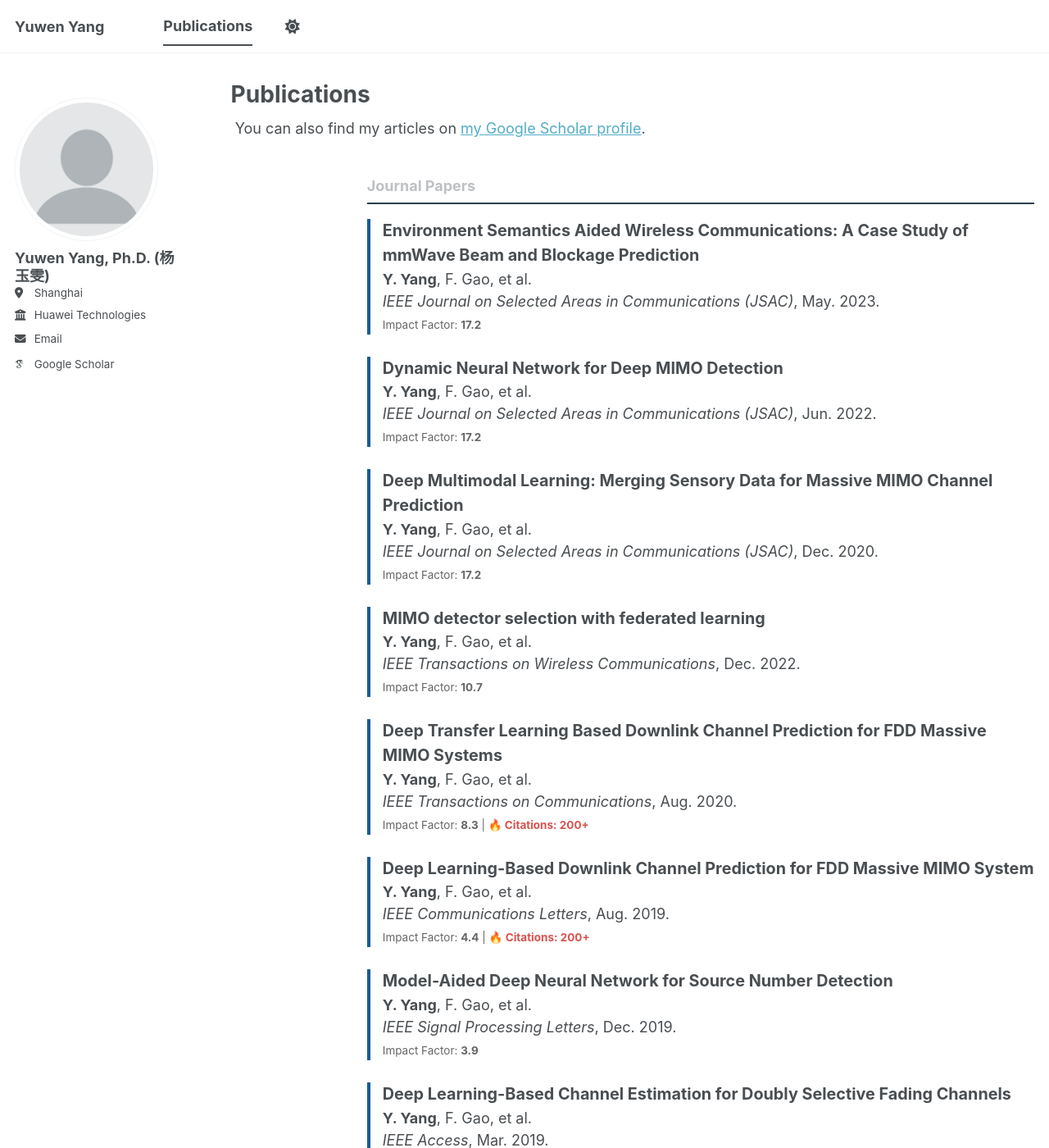
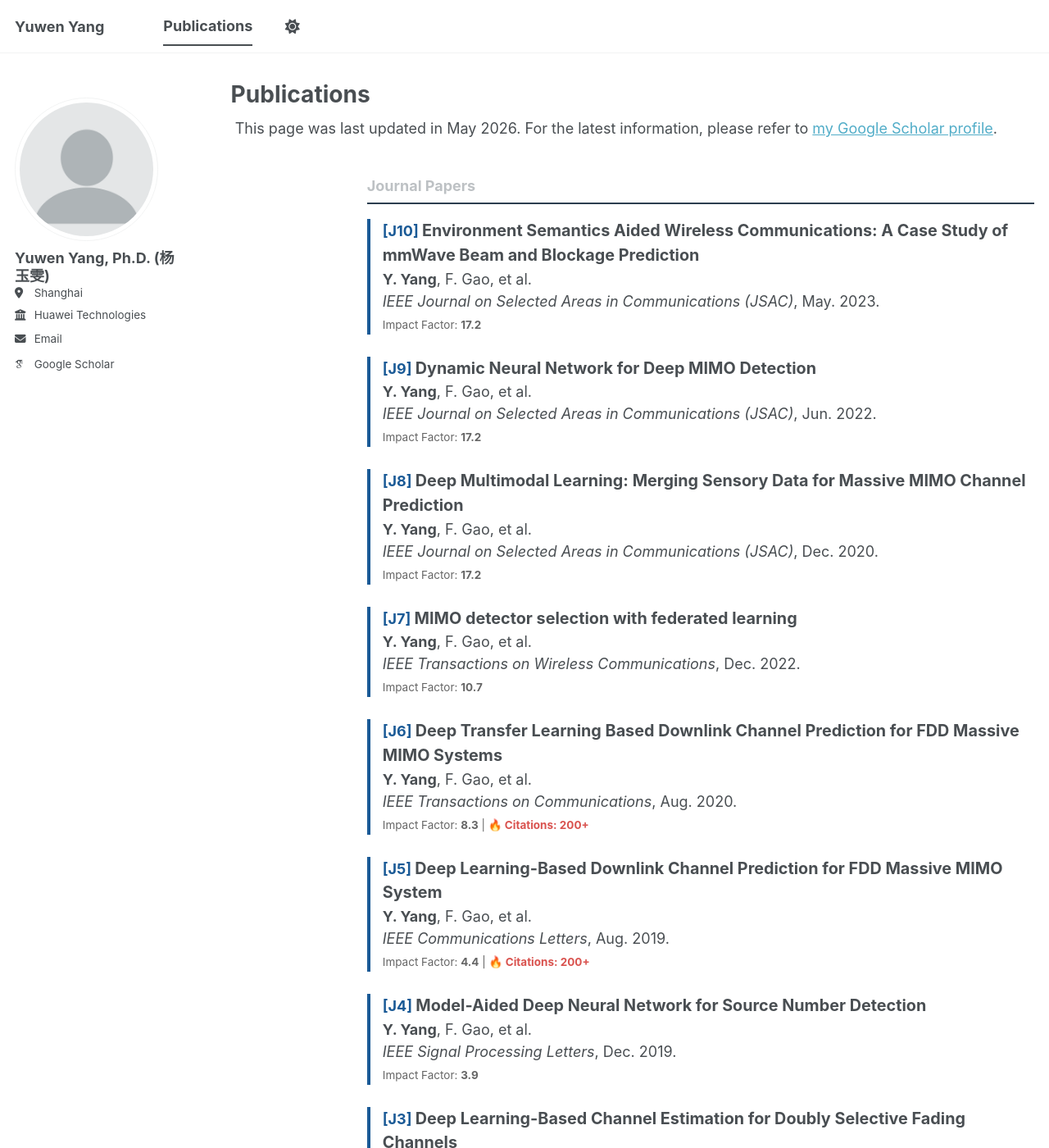
Before and after one commit to yangyuwenyang/yangyuwenyang.github.io, a Jekyll site: the page built from _pages/publications.html, in a window 1280 px wide and 1400 px high. Shown: the whole window at 82% size. Built offline with Jekyll 4.4.1, drawn with Linux system fonts in a browser that asks for light colours; some web fonts are replaced; a script bundle is joined from its source files by our own code; library files that are not in the unit come from our copies.

Commit message:
Update publications.html

```diff
--- a/_pages/publications.html
+++ b/_pages/publications.html
@@ -7,7 +7,7 @@ author_profile: true
 
 {% if site.author.googlescholar %}
   <div class="wordwrap" style="margin-bottom: 20px;">
-    You can also find my articles on <a href="{{site.author.googlescholar}}">my Google Scholar profile</a>.
+    This page was last updated in May 2026. For the latest information, please refer to  <a href="{{site.author.googlescholar}}">my Google Scholar profile</a>.
   </div>
 {% endif %}
 
@@ -15,12 +15,17 @@ author_profile: true
 
 <div class="archive" style="margin-left: 0; padding-left: 0;">
 
-  <h2 class="archive__subtitle" style="border-bottom: 2px solid #2c3e50; padding-bottom: 10px; margin-left: 0;">Journal Papers</h2>
+  <h2 class="archive__subtitle" style="border-bottom: 2px solid #2c3e50; padding-bottom: 10px;">Journal Papers</h2>
+
+  {% comment %} 计算期刊总数 {% endcomment %}
+  {% assign journal_size = site.data.papers.journals.size %}
 
   <ul style="list-style: none; padding-left: 0; margin-left: 0;">
     {% for paper in site.data.papers.journals %}
-      <li style="margin-bottom: 1.5em; border-left: 4px solid #1a5a96; padding-left: 15px; list-style: none;">
-        <span style="font-weight: bold; color: #1a5a96;">{{ paper.id }}</span>
+      <li style="margin-bottom: 1.5em; border-left: 4px solid #1a5a96; padding-left: 15px;">
+        <span style="font-weight: bold; color: #1a5a96;">
+          [J{{ journal_size | minus: forloop.index0 }}]
+        </span>
         <strong style="font-size: 1.1em;">{{ paper.title }}</strong><br>
         {{ paper.authors }}<br>
         <i>{{ paper.venue }}</i>, {{ paper.date | date: "%b. %Y" }}.
@@ -40,11 +45,17 @@ author_profile: true
 
   <br>
 
-  <h2 class="archive__subtitle" style="border-bottom: 2px solid #2c3e50; padding-bottom: 10px; margin-left: 0;">Conference Papers</h2>
+  <h2 class="archive__subtitle" style="border-bottom: 2px solid #2c3e50; padding-bottom: 10px;">Conference Papers</h2>
+
+  {% comment %} 计算会议总数 {% endcomment %}
+  {% assign conf_size = site.data.papers.conferences.size %}
+
   <ul style="list-style: none; padding-left: 0; margin-left: 0;">
     {% for paper in site.data.papers.conferences %}
-      <li style="margin-bottom: 1.5em; border-left: 4px solid #7f8c8d; padding-left: 15px; list-style: none;">
-        <span style="font-weight: bold; color: #7f8c8d;">{{ paper.id }}</span>
+      <li style="margin-bottom: 1.5em; border-left: 4px solid #7f8c8d; padding-left: 15px;">
+        <span style="font-weight: bold; color: #7f8c8d;">
+          [C{{ conf_size | minus: forloop.index0 }}]
+        </span>
         <strong style="font-size: 1.1em;">{{ paper.title }}</strong><br>
         {{ paper.authors }}<br>
         <i>{{ paper.venue }}</i>, {{ paper.date | date: "%b. %Y" }}.
```
